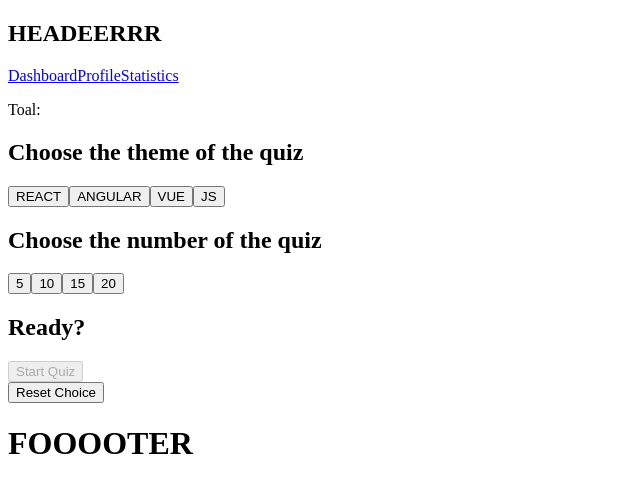
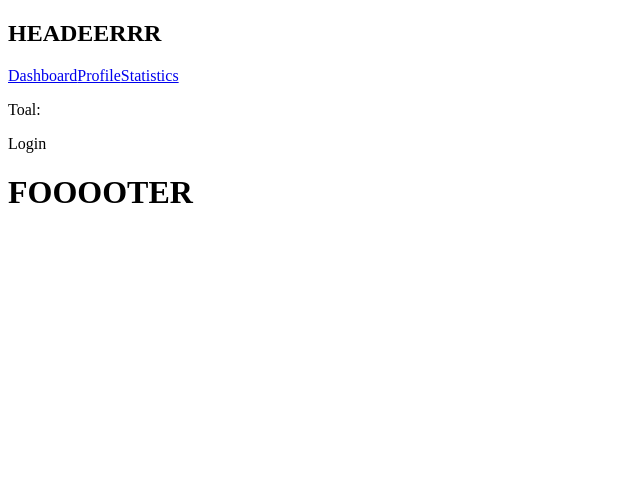
Before and after one commit to ChejAhamed/RAV, a React (Create React App) app in the folder frontend/: page / in a window 1280 px wide. Shown: the top 492 px of the page, without its empty margins (0-640 px from the left). Built offline with nearby package versions, Linux system fonts and the light colour scheme; a web font is replaced by a local one.

Commit message:
Add register page nad delete EndQuiz page

```diff
--- a/frontend/src/App.tsx
+++ b/frontend/src/App.tsx
@@ -1,7 +1,10 @@
 import React from 'react';
 import {BrowserRouter,Route,Redirect,Switch} from 'react-router-dom'
 import { Provider } from 'react-redux';
+import Login from './pages/Login/Login';
+import Register from './pages/Register/Register';
 import Dashboard from './pages/Dashboard/Dashboard'
+
 import Header from './components/Header/Header';
 import Profile from './pages/Profile/Profile';
 import NotFound from './pages/NotFound/NotFound';
@@ -9,20 +12,22 @@ import Footer from './components/Footer/Footer';
 import Statistics from './pages/Statistics/Statiscs';
 import StartQuiz from './pages/StartQuiz/StartQuiz';
 import configureStore from './redux/store';
-import EndQuiz from './pages/EndQuiz/EndQuiz';
+
 function App() {
   return (
     <Provider store={configureStore()}>
     <BrowserRouter>
       <Header />
         <Switch>
+          <Route path='/' exact component={Login}/>
+          <Redirect path='/login' to='/'/>
+          <Route path="/register" component={Register} />
+          <Route path="/profile" component={Profile} />
 
-          <Route path='/' exact component={Dashboard}/>
-          <Redirect path='/dashboard' to='/'/>
-          <Route path="/profile" component={Profile} />
+          <Route path="/profile" component={Dashboard} />
           <Route path="/statistics" component={Statistics} />
           <Route path="/startquiz" component={StartQuiz} />
-          <Route path="/endquiz" component={EndQuiz} />
+
           <Route component={NotFound} />
         </Switch>
     </BrowserRouter>
```
